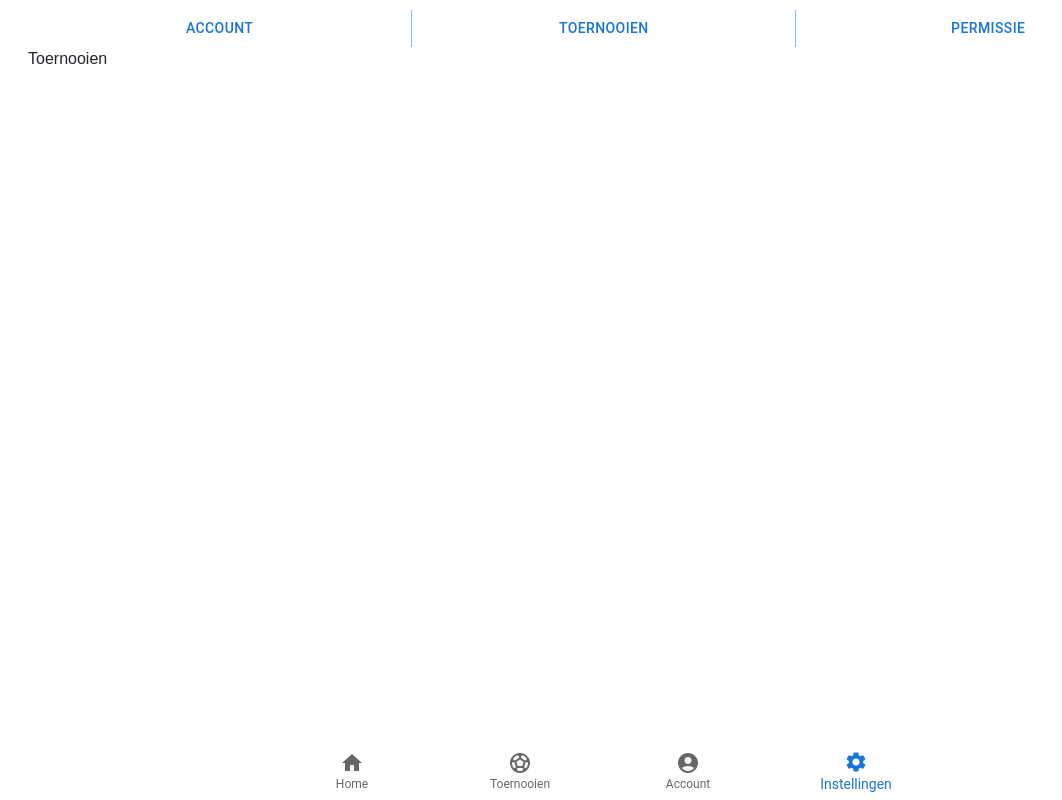
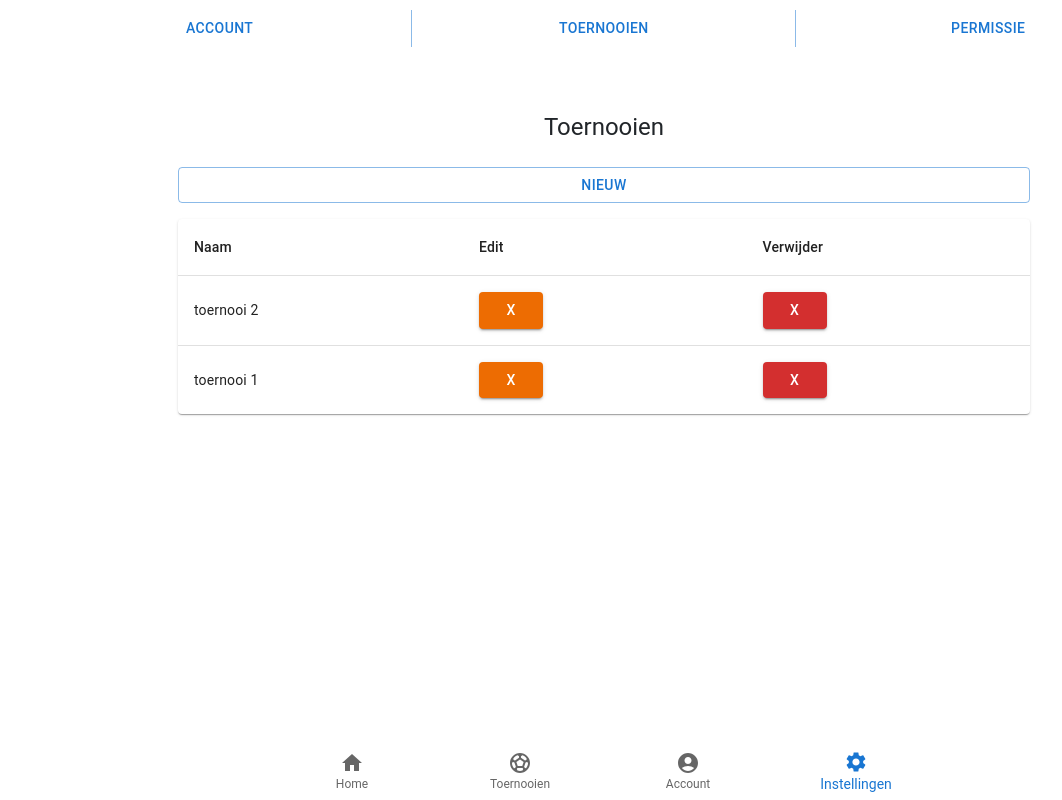
Before and after one commit to TimGrootscholten/Tournaments-Client, a React (Create React App) app: page /settings/toernooien in a window 1280 px wide. Shown: the whole page, without its empty margins (36-1098 px from the left). Built offline with nearby package versions, Linux system fonts and the light colour scheme.

Commit message:
settings

```diff
--- a/src/App.tsx
+++ b/src/App.tsx
@@ -6,7 +6,12 @@ import Login from "./Pages/Login";
 import Registreren from "./Pages/Registreren";
 import Nav from "./Components/Nav";
 import "./Assets/css/global.scss";
-import Settings from "./Pages/Settings";
+import Settings from "./Pages/Settings/Settings";
+import Toernooien from "./Pages/Settings/Toernooien";
+import Account from "./Pages/Settings/Account";
+import Permissie from "./Pages/Settings/Permissie";
+import ToernooiAdd from "./Pages/Settings/ToernooiAdd";
+import ToernooiEdit from "./Pages/Settings/ToernooiEdit";
 
 const App = () => {
   const [userData, setUserData] = useState({});
@@ -18,8 +23,43 @@ const App = () => {
             <Route index element={<Home />} />
             <Route path="login" element={<Login />} />
             <Route path="registreren" element={<Registreren />} />
-            <Route path="settings" element={<Settings />}>
-              <Route path=":settingpage" element={<Settings />} />
+
+            <Route path="settings">
+              <Route
+                index
+                element={
+                  <>
+                    <Settings /> <Account />
+                  </>
+                }
+              />
+              <Route
+                path="account"
+                element={
+                  <>
+                    <Settings /> <Account />
+                  </>
+                }
+              />
+              <Route
+                path="permissie"
+                element={
+                  <>
+                    <Settings /> <Permissie />
+                  </>
+                }
+              />
+              <Route
+                path="toernooien"
+                element={
+                  <>
+                    <Settings /> <Toernooien />
+                  </>
+                }
+              >
+                <Route path="add" element={<ToernooiAdd />} />
+                <Route path="view:id" element={<ToernooiEdit />} />
+              </Route>
             </Route>
           </Route>
         </Routes>
--- a/src/Components/Pages/Settings/Toernooien.tsx
+++ /dev/null
@@ -1,7 +0,0 @@
-import React from "react";
-
-const Toernooien = () => {
-  return <div>Toernooien</div>;
-};
-
-export default Toernooien;
--- a/src/Components/Pages/Settings/Account.tsx
+++ b/src/Pages/Settings/Account.tsx
@@ -55,16 +55,13 @@ const Account = () => {
   };
   const rows = [createData("role 2", 159), createData("role 1", 237)];
   return (
-    <Container component="main" maxWidth="sm">
+    <Container component="main" maxWidth="md">
       <Box
         sx={{
           marginTop: 8,
-          display: "flex",
-          flexDirection: "column",
-          alignItems: "center",
         }}
       >
-        <Typography component="h1" variant="h5">
+        <Typography component="h1" variant="h5" className="text-center">
           Gegevens
         </Typography>
         <Box component="form" noValidate onSubmit={handleSubmit} className="mt-3">
--- a/src/Components/Pages/Settings/Permissie.tsx
+++ b/src/Pages/Settings/Permissie.tsx
@@ -10,7 +10,6 @@ import {
   DialogContent,
   DialogContentText,
   DialogTitle,
-  Slide,
 } from "@mui/material";
 import { DataGrid, GridColDef } from "@mui/x-data-grid";
 
@@ -40,8 +39,13 @@ const Permissie = () => {
   };
 
   return (
-    <Container maxWidth="sm">
-      <Box className="pt-4 box-Permissie">
+    <Container maxWidth="md" component="main">
+      <Box
+        className="box-Permissie"
+        sx={{
+          marginTop: 8,
+        }}
+      >
         <Typography component="h3" variant="h5" className="text-center">
           Zoek gebruiker
         </Typography>
--- a/src/Pages/Settings.tsx
+++ b/src/Pages/Settings/Settings.tsx
@@ -1,26 +1,19 @@
-import React, { useState, useEffect } from "react";
+import React from "react";
 import { Button, ButtonGroup, Container } from "@mui/material";
-import Account from "../Components/Pages/Settings/Account";
-import Permissie from "../Components/Pages/Settings/Permissie";
-import Toernooien from "../Components/Pages/Settings/Toernooien";
 import { useParams } from "react-router-dom";
 import { Link } from "react-router-dom";
-import "../Assets/css/settings.scss";
+import "../../Assets/css/settings.scss";
 
 const Settings = () => {
   type paramsType = {
     settingpage: string;
   };
 
-  const [page, setPage] = useState(String);
   let { settingpage } = useParams<keyof paramsType>() as paramsType;
   if (settingpage === undefined) {
     settingpage = "account";
   }
 
-  useEffect(() => {
-    setPage(settingpage);
-  }, [settingpage]);
   return (
     <Container component="main">
       <ButtonGroup
@@ -39,14 +32,6 @@ const Settings = () => {
           Permissie
         </Button>
       </ButtonGroup>
-
-      {
-        {
-          account: <Account />,
-          toernooien: <Toernooien />,
-          permissie: <Permissie />,
-        }[page]
-      }
     </Container>
   );
 };
--- /dev/null
+++ b/src/Pages/Settings/ToernooiAdd.tsx
@@ -0,0 +1,7 @@
+import React from "react";
+
+const ToernooiAdd = () => {
+  return <div>ToernooiAdd</div>;
+};
+
+export default ToernooiAdd;
--- /dev/null
+++ b/src/Pages/Settings/ToernooiEdit.tsx
@@ -0,0 +1,7 @@
+import React from "react";
+
+const ToernooiEdit = () => {
+  return <div>ToernooiEdit</div>;
+};
+
+export default ToernooiEdit;
--- /dev/null
+++ b/src/Pages/Settings/Toernooien.tsx
@@ -0,0 +1,100 @@
+import React, { useState } from "react";
+import {
+  Button,
+  Box,
+  Typography,
+  Container,
+  Table,
+  TableBody,
+  TableCell,
+  TableContainer,
+  TableHead,
+  TableRow,
+  Paper,
+  Dialog,
+  DialogActions,
+  DialogContent,
+  DialogContentText,
+  DialogTitle,
+} from "@mui/material";
+
+const Toernooien = () => {
+  const [verwijderDialog, setVerwijderDialog] = useState(false);
+  const createData = (naam: string, id: number) => {
+    return { naam, id };
+  };
+  const rows = [createData("toernooi 2", 1), createData("toernooi 1", 2)];
+
+  const deleteToernooi = (id: number) => {
+    setVerwijderDialog(true);
+  };
+
+  return (
+    <Container component="main" maxWidth="md">
+      <Box
+        sx={{
+          marginTop: 8,
+          display: "flex",
+          flexDirection: "column",
+          alignItems: "center",
+        }}
+        className="table-account"
+      >
+        <Typography component="h1" variant="h5">
+          Toernooien
+        </Typography>
+        <Button fullWidth variant="outlined" sx={{ mt: 3, mb: 2 }}>
+          Nieuw
+        </Button>
+        <TableContainer component={Paper}>
+          <Table aria-label="simple table">
+            <TableHead>
+              <TableRow>
+                <TableCell>Naam</TableCell>
+                <TableCell>Edit</TableCell>
+                <TableCell>Verwijder</TableCell>
+              </TableRow>
+            </TableHead>
+            <TableBody>
+              {rows.map((row) => (
+                <TableRow key={row.id} sx={{ "&:last-child td, &:last-child th": { border: 0 } }}>
+                  <TableCell component="th" scope="row">
+                    {row.naam}
+                  </TableCell>
+                  <TableCell>
+                    <Button variant="contained" color="warning">
+                      X
+                    </Button>
+                  </TableCell>
+                  <TableCell>
+                    <Button
+                      color="error"
+                      variant="contained"
+                      onClick={() => deleteToernooi(row.id)}
+                    >
+                      X
+                    </Button>
+                  </TableCell>
+                </TableRow>
+              ))}
+            </TableBody>
+          </Table>
+        </TableContainer>
+      </Box>
+      <Dialog open={verwijderDialog} keepMounted onClose={() => setVerwijderDialog(false)}>
+        <DialogTitle>Weet u het zeker?</DialogTitle>
+        <DialogContent>
+          {/* <DialogContentText id="alert-dialog-slide-description"></DialogContentText> */}
+        </DialogContent>
+        <DialogActions>
+          <Button onClick={() => setVerwijderDialog(false)} color="error">
+            Annuleren
+          </Button>
+          <Button onClick={() => setVerwijderDialog(false)}>Verwijderen</Button>
+        </DialogActions>
+      </Dialog>
+    </Container>
+  );
+};
+
+export default Toernooien;
```
